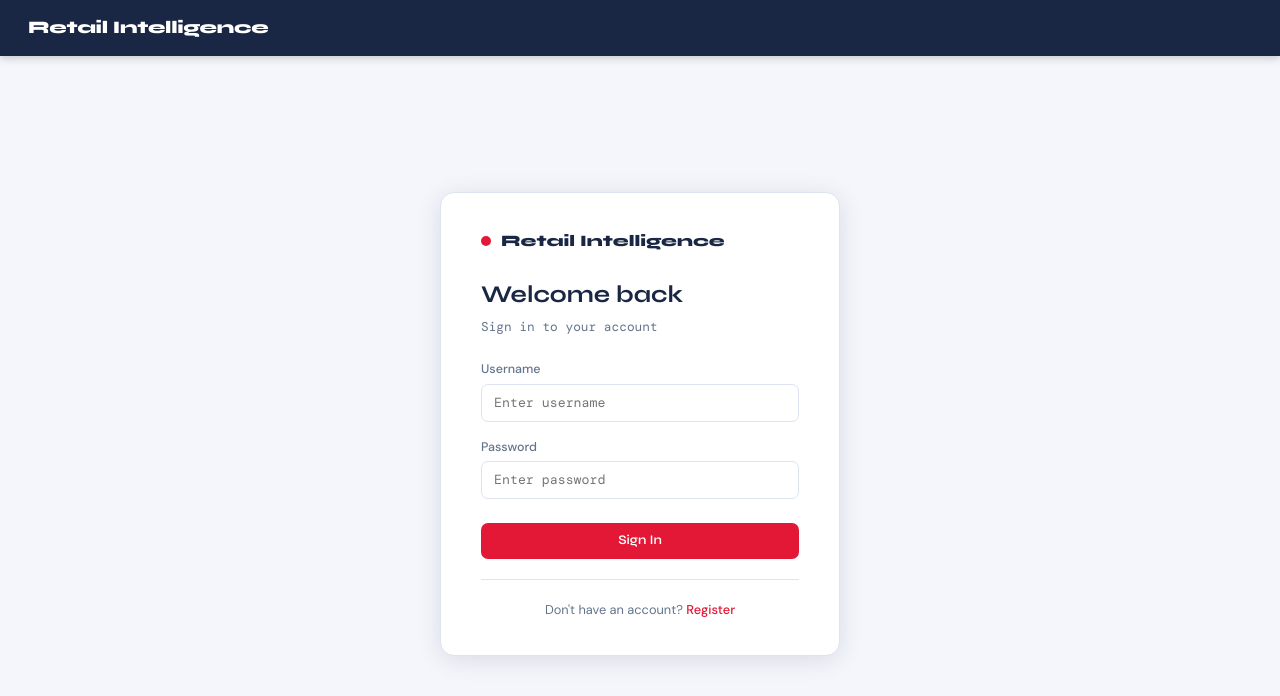
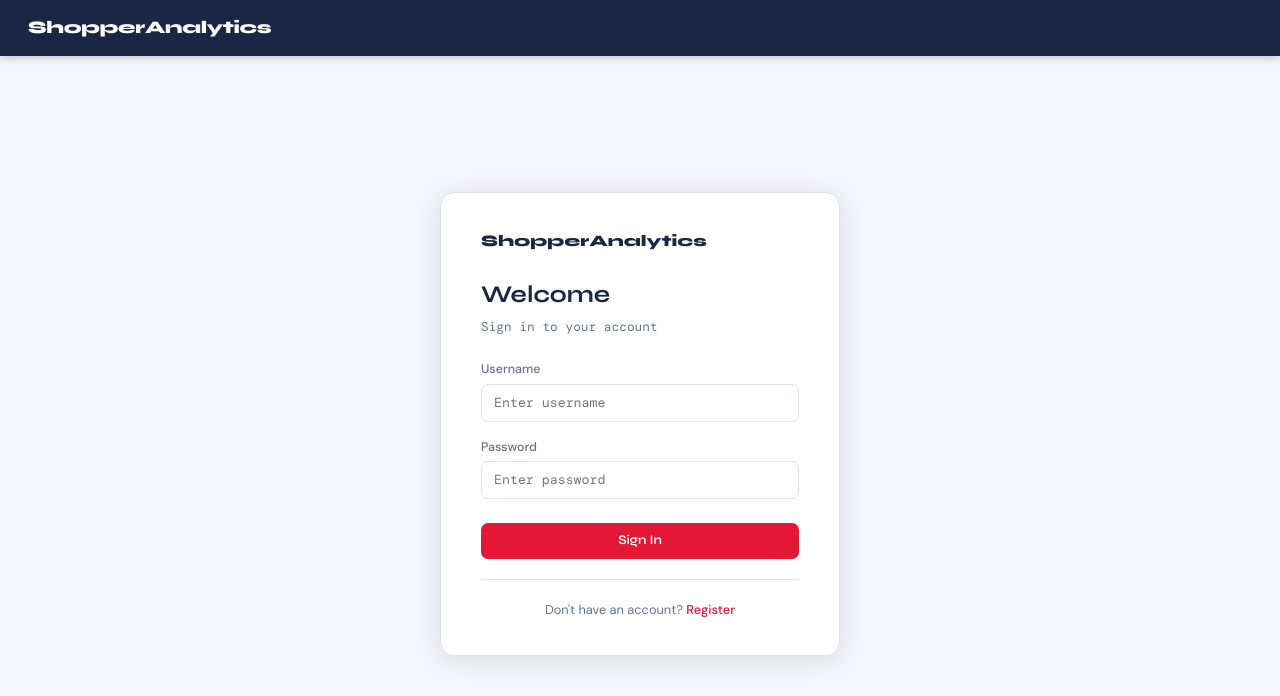
Before and after one commit to hari7223/Retail-Insights, a Flask app: page / in a window 1280 px wide. Shown: the top 696 px of the page. Run offline with Flask 3, Linux system fonts and the light colour scheme.

Commit message:
Update branding from "Retail Intelligence" to "ShopperAnalytics" in base and login templates

```diff
--- a/templates/base.html
+++ b/templates/base.html
@@ -6,7 +6,7 @@
 <head>
   <meta charset="UTF-8">
   <meta name="viewport" content="width=device-width, initial-scale=1">
-  <title>Retail Intelligence — Kroger</title>
+  <title>ShopperAnalytics</title>
   <link href="https://fonts.googleapis.com/css2?family=Syne:wght@500;600;700;800&family=DM+Mono:wght@400;500&family=DM+Sans:wght@300;400;500&display=swap" rel="stylesheet">
   <link href="https://cdn.jsdelivr.net/npm/bootstrap@5.3.0/dist/css/bootstrap.min.css" rel="stylesheet">
   <style>
@@ -243,7 +243,7 @@
 
 <nav class="k-nav">
   <div class="k-nav-brand">
-    Retail Intelligence
+    ShopperAnalytics
   </div>
   {% if session.user %}
   <div class="k-nav-links">
--- a/templates/login.html
+++ b/templates/login.html
@@ -68,10 +68,9 @@
 <div class="auth-wrap">
   <div class="auth-card">
     <div class="auth-logo">
-      <span class="auth-logo-dot"></span>
-      <span class="auth-logo-text">Retail Intelligence</span>
+      <span class="auth-logo-text">ShopperAnalytics</span>
     </div>
-    <div class="auth-title">Welcome back</div>
+    <div class="auth-title">Welcome</div>
     <div class="auth-sub">Sign in to your account</div>
 
     <form method="POST">
```
